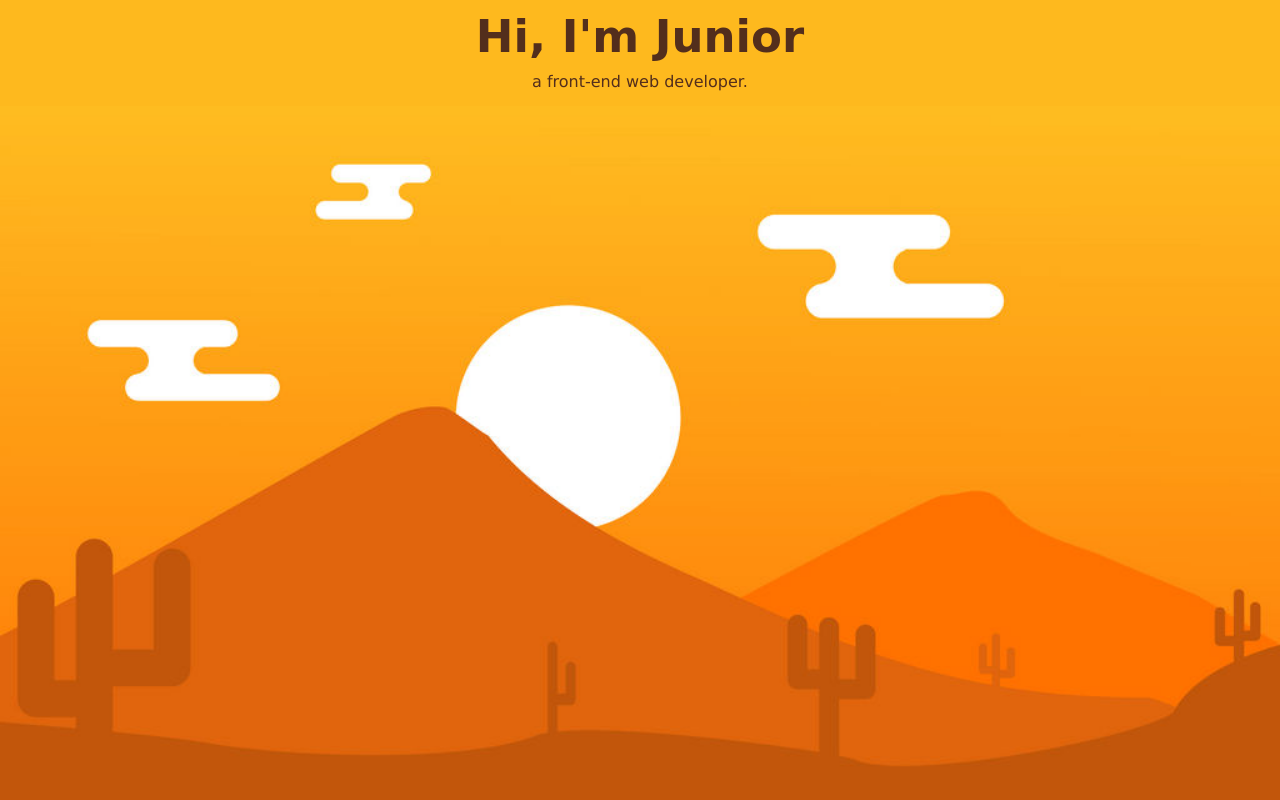
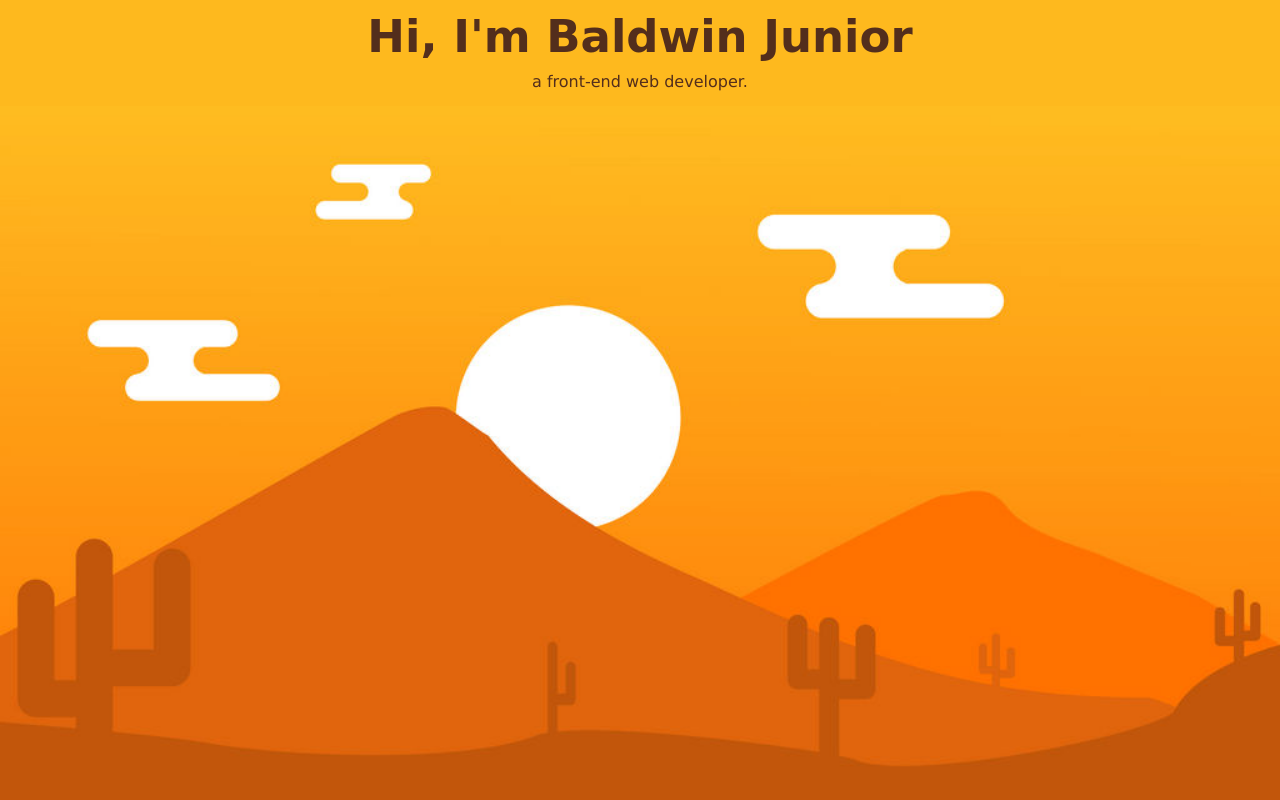
Before and after one commit to BaldwinJunior/My-Site, a plain HTML site: page index.html in a window 1280 px wide. Shown: the top 800 px of the page. Drawn offline with Linux system fonts and the light colour scheme.

Commit message:
Update index.html

```diff
--- a/index.html
+++ b/index.html
@@ -9,7 +9,7 @@
     </head>
     <body>
         <div class="header">
-            <h1>Hi, I'm Junior</h1>
+            <h1>Hi, I'm Baldwin Junior</h1>
             <P class="pheader">a front-end web developer.</P>
             <img class="imgheader" src="images/desert.jpg" alt="a desert">
         </div>
```
